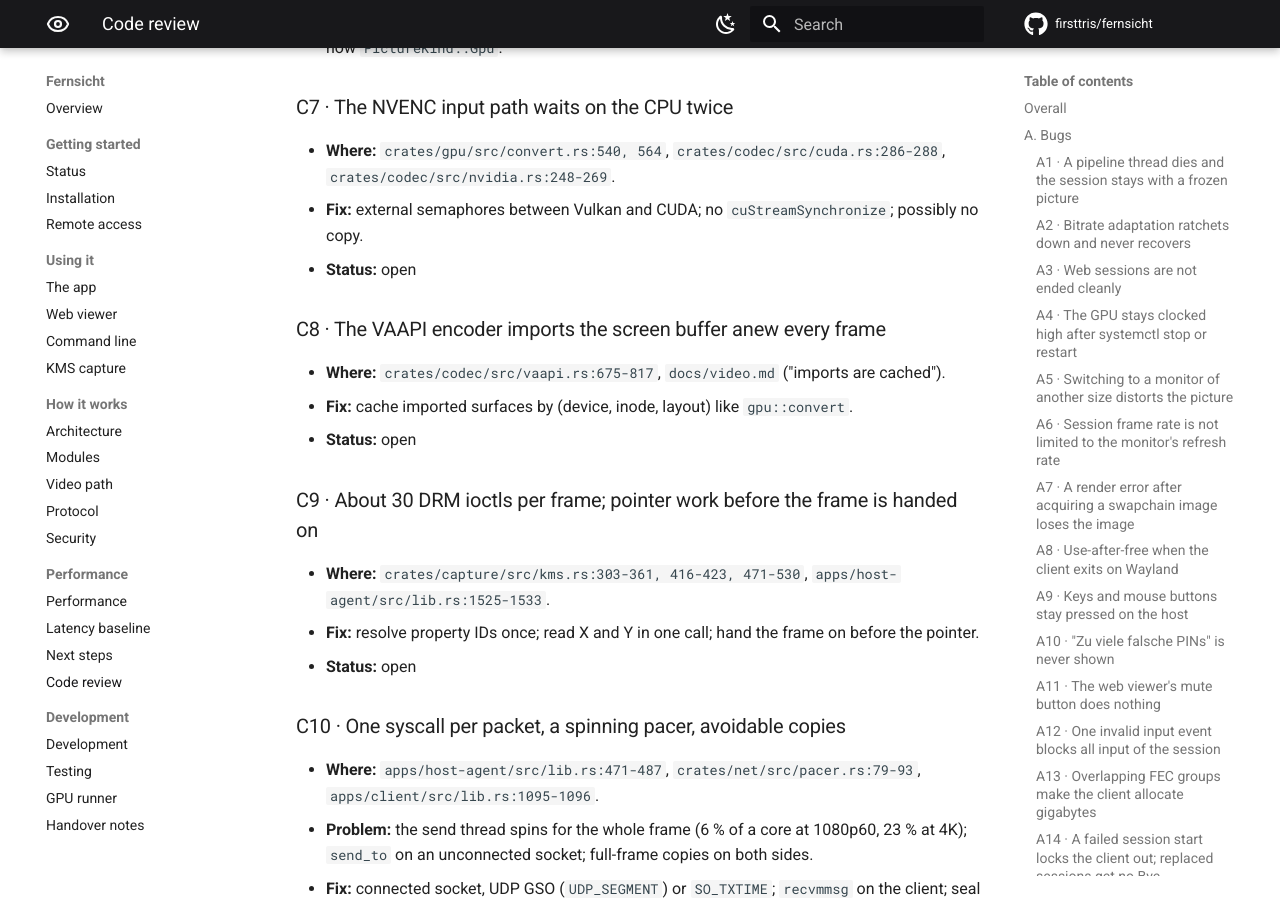
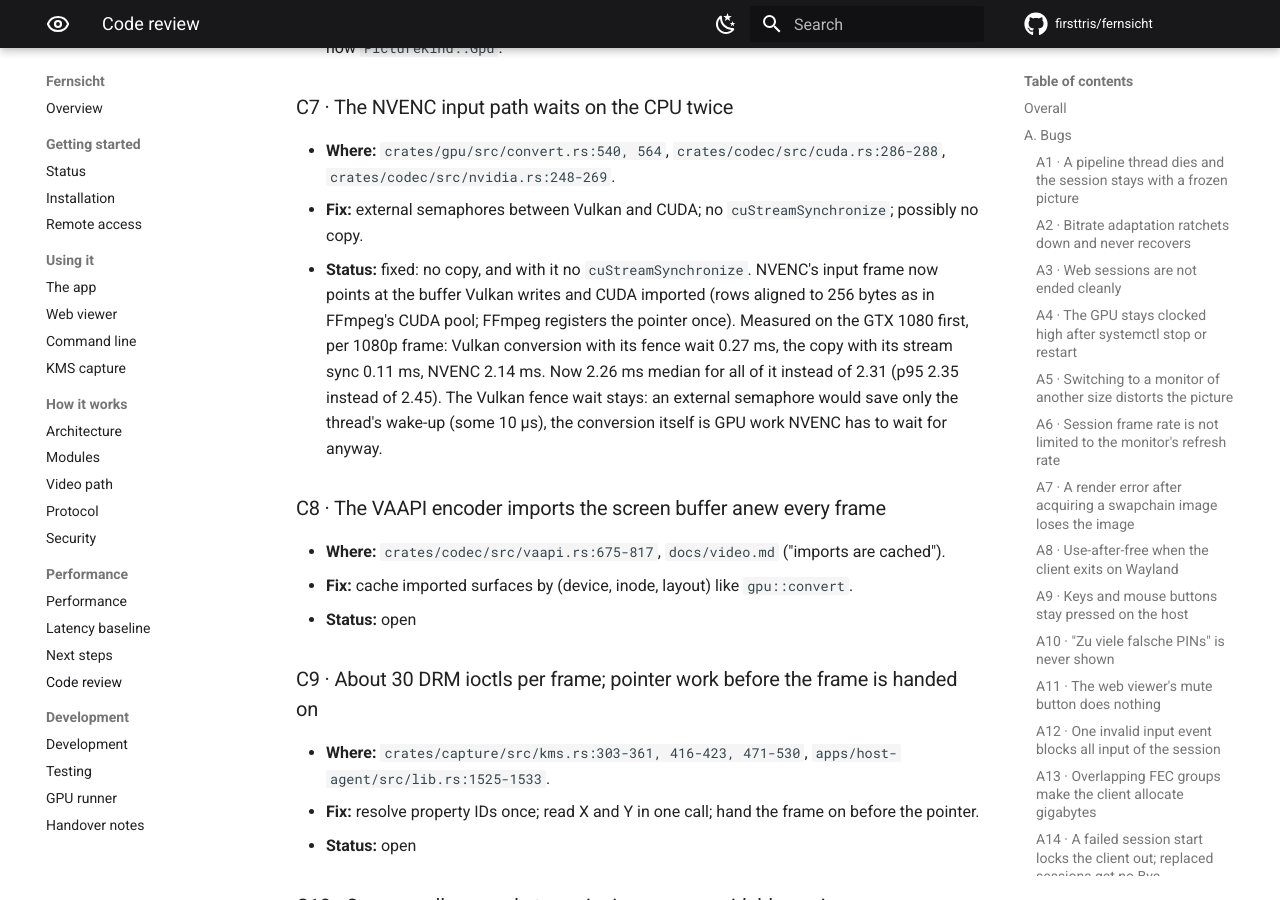
Before and after one commit to firsttris/fernsicht, an MkDocs documentation site: the page built from docs/code-review.md, in a window 1280 px wide and 900 px high, scrolled down 20451 px. Built offline with MkDocs 1.6.1 and Material for MkDocs 9.7.7, drawn with Linux system fonts in a browser that asks for light colours; comment, search, counter and statistics services are not loaded.

Commit message:
NVENC reads the screen from Vulkan's buffer, no copy
The screen went DMA-BUF -> Vulkan conversion -> buffer CUDA imported ->
CUDA copy into a pool frame -> NVENC, with a stream sync after the
copy. NVENC's input frame now points at that buffer (rows aligned to
256 bytes, as in FFmpeg's CUDA pool); FFmpeg registers the pointer once.
GTX 1080, 1080p: 2.26 ms median for import, conversion and encode
instead of 2.31 (p95 2.35 instead of 2.45).

Co-Authored-By: Claude Opus 5.5 <noreply@anthropic.com>

```diff
--- a/docs/code-review.md
+++ b/docs/code-review.md
@@ -699,7 +699,13 @@ counters, replay window checked before decryption). The gaps are in the logic ar
 - **Where:** `crates/gpu/src/convert.rs:540, 564`, `crates/codec/src/cuda.rs:286-288`,
   `crates/codec/src/nvidia.rs:248-269`.
 - **Fix:** external semaphores between Vulkan and CUDA; no `cuStreamSynchronize`; possibly no copy.
-- **Status:** open
+- **Status:** fixed: no copy, and with it no `cuStreamSynchronize`. NVENC's input frame now points
+  at the buffer Vulkan writes and CUDA imported (rows aligned to 256 bytes as in FFmpeg's CUDA
+  pool; FFmpeg registers the pointer once). Measured on the GTX 1080 first, per 1080p frame:
+  Vulkan conversion with its fence wait 0.27 ms, the copy with its stream sync 0.11 ms, NVENC
+  2.14 ms. Now 2.26 ms median for all of it instead of 2.31 (p95 2.35 instead of 2.45). The
+  Vulkan fence wait stays: an external semaphore would save only the thread's wake-up (some
+  10 µs), the conversion itself is GPU work NVENC has to wait for anyway.
 
 ### C8 · The VAAPI encoder imports the screen buffer anew every frame
 
```
Also changed, not shown: docs/architecture.md (+1 -1 lines), docs/kms-capture.md (+3 -3 lines), docs/status.md (+1 -1 lines), docs/video.md (+3 -3 lines), 3 other files.
